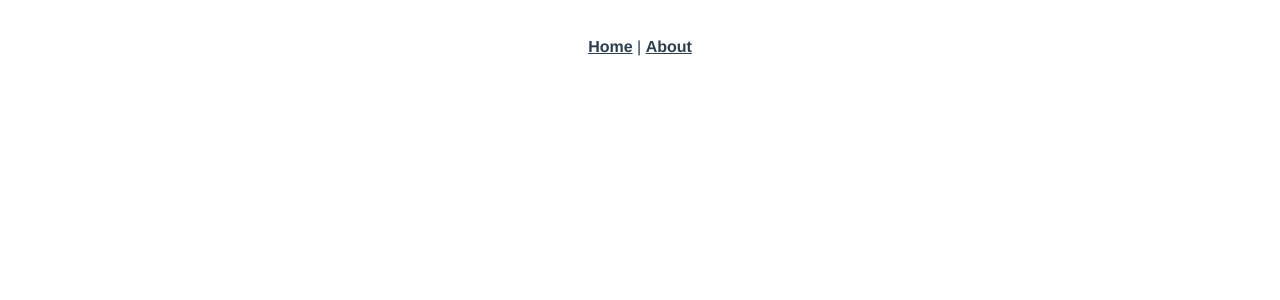
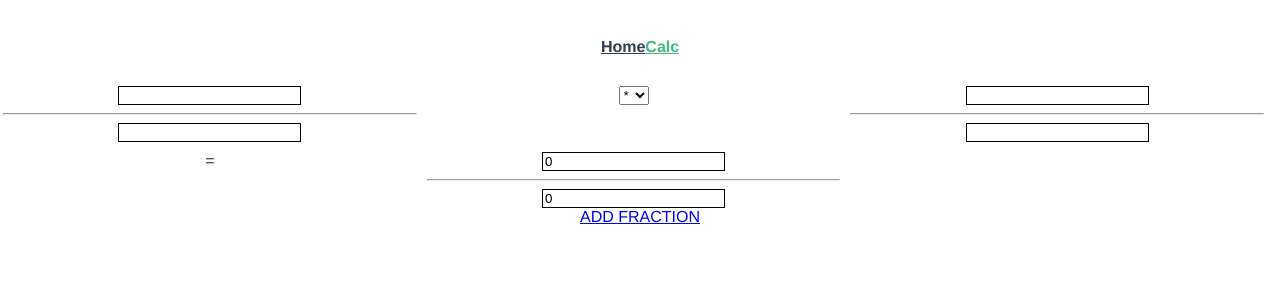
Before and after one commit to pixlo/vue-test-task, a Vue app: page /calc in a window 1280 px wide. Shown: the top 300 px of the page. Built offline with nearby package versions, Linux system fonts and the light colour scheme.

Commit message:
calc prototype version

```diff
--- a/src/App.vue
+++ b/src/App.vue
@@ -1,14 +1,20 @@
 <template>
   <div id="app">
     <div id="nav">
-      <router-link to="/">Home</router-link> |
-      <router-link to="/about">About</router-link>
+      <router-link to="/">Home</router-link>
+      <router-link :to="{ name: 'Calc' }">Calc</router-link>
     </div>
     <router-view />
   </div>
 </template>
 
 <style lang="scss">
+*,
+*::after,
+*::before {
+  box-sizing: border-box;
+}
+
 #app {
   font-family: Avenir, Helvetica, Arial, sans-serif;
   -webkit-font-smoothing: antialiased;
--- /dev/null
+++ b/src/factories/Fraction.js
@@ -0,0 +1,38 @@
+export class Fraction {
+  constructor(numerator = null, denominator = null) {
+    this.id = Fraction._id();
+    this._numerator = numerator;
+    this._denominator = denominator;
+    this.component = "fraction";
+  }
+
+  get numerator() {
+    if (this._numerator === null || this._numerator === "") return "";
+    return +this._numerator;
+  }
+
+  set numerator(val) {
+    this._numerator = val;
+  }
+
+  get denominator() {
+    if (this._denominator === null || this._denominator === "") return "";
+    return +this._denominator;
+  }
+
+  set denominator(val) {
+    return (this._denominator = val);
+  }
+
+  validate() {
+    return (
+      !isNaN(this.numerator) &&
+      !isNaN(this.denominator) &&
+      this.numerator > 0 &&
+      this.denominator > 0
+    );
+  }
+}
+
+let i = 0;
+Fraction._id = () => i++;
--- /dev/null
+++ b/src/factories/Operator.js
@@ -0,0 +1,28 @@
+export class Operator {
+  constructor(type = "") {
+    this.id = Operator._id();
+    this.type = type;
+    this.order = Operator.ORDERS[type];
+    this.component = "operator";
+  }
+}
+
+let i = -1;
+Operator._id = () => i--;
+
+const OPERATORS = {
+  MINUS: "-",
+  PLUS: "+",
+  MULTIPLY: "*",
+  DIVIDE: "/"
+};
+const ORDERS = {
+  [OPERATORS.MINUS]: 2,
+  [OPERATORS.PLUS]: 2,
+  [OPERATORS.MULTIPLY]: 1,
+  [OPERATORS.DIVIDE]: 1
+};
+Operator.TYPES = Object.values(OPERATORS);
+Operator.OPERATORS = OPERATORS;
+Operator.ORDERS = ORDERS;
+Operator.getHigherOrder = () => Math.min(Object.values(Operator.Orders));
--- a/src/router/index.js
+++ b/src/router/index.js
@@ -11,13 +11,13 @@ const routes = [
     component: Home
   },
   {
-    path: "/about",
-    name: "About",
+    path: "/calc",
+    name: "Calc",
     // route level code-splitting
     // this generates a separate chunk (about.[hash].js) for this route
     // which is lazy-loaded when the route is visited.
     component: function() {
-      return import(/* webpackChunkName: "about" */ "../views/About.vue");
+      return import(/* webpackChunkName: "calc" */ "../views/Calc.vue");
     }
   }
 ];
--- /dev/null
+++ b/src/views/Calc.vue
@@ -0,0 +1,216 @@
+<template>
+  <div>
+    <div class="grid">
+      <div v-for="item in expressionMembers" :key="item.id" class="grid__item">
+        <template v-if="'denominator' in item">
+          <div><input type="number" v-model="item.numerator" /></div>
+          <hr />
+          <div><input type="number" v-model="item.denominator" /></div>
+        </template>
+        <template v-else>
+          <div>
+            <select v-model="item.type">
+              <option
+                :value="operator"
+                v-for="operator in OPERATOR_TYPES"
+                :key="operator"
+                >{{ operator }}</option
+              >
+            </select>
+          </div>
+        </template>
+      </div>
+      <div class="grid__item">=</div>
+      <div class="grid__item">
+        <div><input type="number" v-model="result.numerator" /></div>
+        <hr />
+        <div><input type="number" v-model="result.denominator" /></div>
+      </div>
+    </div>
+    <a href="#" @click="addFraction">ADD FRACTION</a>
+  </div>
+</template>
+
+<script>
+import { Fraction } from "../factories/Fraction";
+import { Operator } from "../factories/Operator";
+
+export default {
+  name: "Calc",
+  data() {
+    return {
+      fractions: [new Fraction(), new Fraction()],
+      operators: [new Operator(Operator.OPERATORS.MULTIPLY)],
+      OPERATOR_TYPES: Operator.TYPES
+    };
+  },
+  computed: {
+    expressionMembers() {
+      const result = [];
+      this.fractions.forEach((val, i, arr) => {
+        result.push(val);
+        if (arr.length - 1 !== i) {
+          result.push(this.operators[i]);
+        }
+      });
+      return result;
+    },
+    result() {
+      if (
+        this.fractions.every(val => val.validate()) &&
+        this.operators.every(({ type }) => type)
+      ) {
+        // debugger
+        let finished = false;
+        const members = [...this.expressionMembers];
+        while (!finished) {
+          let order = null;
+          let index = null;
+          members.forEach((val, i) => {
+            if (Object.prototype.hasOwnProperty.call(val, "order")) {
+              if (order === null) {
+                order = val.order;
+                index = i;
+              } else {
+                if (val.order < order) {
+                  order = val.order;
+                  index = i;
+                }
+              }
+            }
+          });
+          if (index !== null) {
+            const result = this.calculate(
+              members[index - 1],
+              members[index + 1],
+              members[index]
+            );
+            members.splice(index - 1, 3, result);
+          } else {
+            finished = true;
+          }
+        }
+        console.log(members);
+        const result = members[0];
+        const gcd = this.gcd(result.numerator, result.denominator);
+        return new Fraction(result.numerator / gcd, result.denominator / gcd);
+      } else {
+        return new Fraction(0, 0);
+      }
+    }
+  },
+  methods: {
+    addFraction() {
+      this.fractions.push(new Fraction());
+      this.operators.push(new Operator());
+    },
+    calculate(first, second, operator) {
+      switch (operator.type) {
+        case Operator.OPERATORS.PLUS:
+          return this.add(first, second);
+
+        case Operator.OPERATORS.MINUS:
+          return this.subtract(first, second);
+
+        case Operator.OPERATORS.DIVIDE:
+          return this.divide(first, second);
+
+        case Operator.OPERATORS.MULTIPLY:
+          return this.multiply(first, second);
+      }
+    },
+    add(first, second) {
+      if (first.denominator === second.denominator) {
+        return new Fraction(
+          first.numerator + second.numerator,
+          first.denominator
+        );
+      } else {
+        const _first = new Fraction(
+          first.numerator * second.denominator,
+          first.denominator * second.denominator
+        );
+        const _second = new Fraction(
+          second.numerator * first.denominator,
+          second.denominator * first.denominator
+        );
+        return new Fraction(
+          _first.numerator + _second.numerator,
+          _first.denominator
+        );
+      }
+    },
+    subtract(first, second) {
+      if (first.denominator === second.denominator) {
+        return new Fraction(
+          first.numerator - second.numerator,
+          first.denominator
+        );
+      } else {
+        const _first = new Fraction(
+          first.numerator * second.denominator,
+          first.denominator * second.denominator
+        );
+        const _second = new Fraction(
+          second.numerator * first.denominator,
+          second.denominator * first.denominator
+        );
+        return new Fraction(
+          _first.numerator - _second.numerator,
+          _first.denominator
+        );
+      }
+    },
+    divide(first, second) {
+      return new Fraction(
+        first.numerator * second.denominator,
+        first.denominator * second.numerator
+      );
+    },
+    multiply(first, second) {
+      return new Fraction(
+        first.numerator * second.numerator,
+        first.denominator * second.denominator
+      );
+    },
+    gcd(a, b) {
+      a = Math.abs(a);
+      b = Math.abs(b);
+      if (b > a) {
+        const temp = a;
+        a = b;
+        b = temp;
+      }
+      // eslint-disable-next-line
+      while (true) {
+        if (b === 0) return a;
+        a %= b;
+        if (a === 0) return b;
+        b %= a;
+      }
+    }
+  }
+};
+</script>
+
+<style scoped lang="scss">
+input {
+  border: 1px solid black;
+}
+
+.grid {
+  $gutter: 10px;
+  display: flex;
+  flex-wrap: wrap;
+  margin-left: -$gutter;
+  margin-right: -$gutter;
+  margin-top: -$gutter;
+
+  &__item {
+    padding-left: $gutter / 2;
+    padding-right: $gutter / 2;
+    padding-top: $gutter;
+    width: 33%;
+  }
+}
+</style>
```
